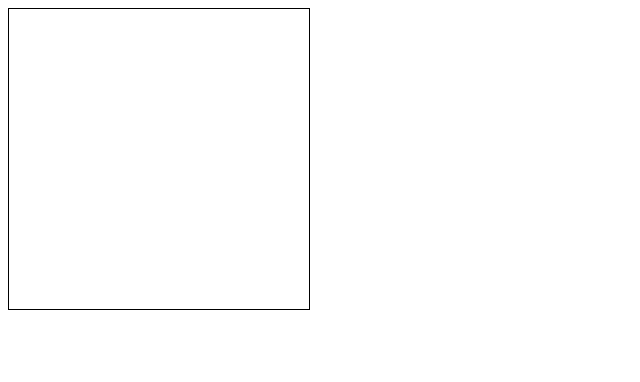
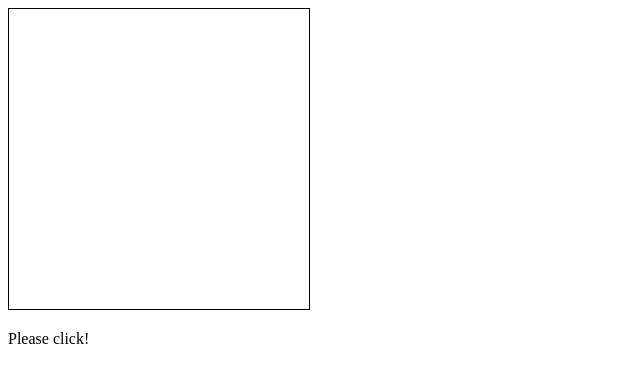
Before and after one commit to WATAGE25/watage25.github.io, a plain HTML site: page sqare-move-back-n-forward.html in a window 1280 px wide. Shown: the whole page, without its empty margins (0-640 px from the left). Drawn offline with Linux system fonts and the light colour scheme.

Commit message:
add <p> that says "Please click!"

```diff
--- a/sqare-move-back-n-forward.html
+++ b/sqare-move-back-n-forward.html
@@ -40,5 +40,6 @@
             ctx.fillRect(zahyou,zahyou,50,50);
         })
     </script>
+    <p>Please click!</p>
   </body>
 </html>
```
